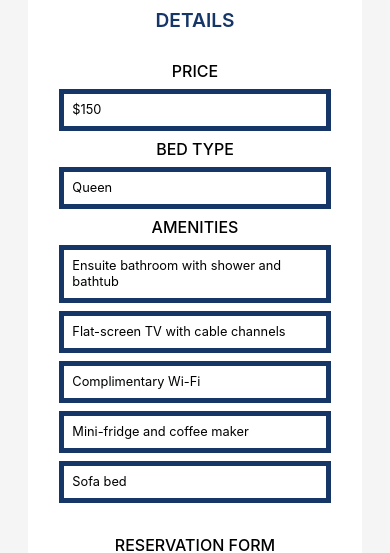
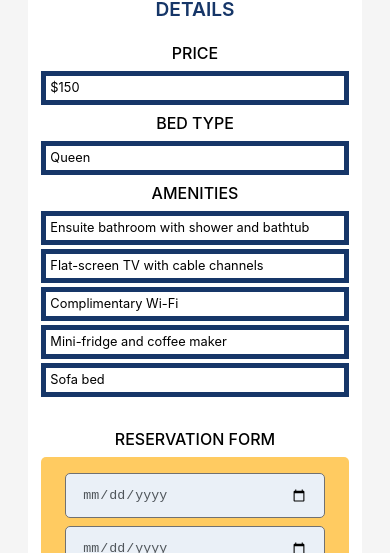
Before and after one commit to dLuxKid/hotelApp, a React (Vite) app: page /rooms/1 in a window 390 px wide. Shown: the part 585-1138 px from the top of the page. Built offline with nearby package versions, Linux system fonts and the light colour scheme; no server answers; sample sign-in values are in the browser's storage.

Commit message:
maintenance

```diff
--- a/src/styles/aboutRooms.css
+++ b/src/styles/aboutRooms.css
@@ -43,7 +43,6 @@
   background: #fff;
   padding: 2rem;
   border-radius: 5px;
-  padding: 1rem;
 }
 
 .aboutSuite h1 {
@@ -70,3 +69,18 @@
   color: #000;
   margin: 0.5rem 0;
 }
+
+@media screen and (max-width: 660px) {
+  .amenities {
+    padding: 2.5%;
+  }
+
+  .amenities p {
+    padding: 0.25rem;
+    margin: 0.25rem 0;
+  }
+
+  .aboutSuite {
+    padding: 1.5%;
+  }
+}
--- a/src/styles/bookings.css
+++ b/src/styles/bookings.css
@@ -108,3 +108,19 @@
 .paymentSection button:hover {
   transform: scale(1.05);
 }
+
+@media screen and (max-width: 660px) {
+  .bookedCardContainer {
+    flex-direction: column;
+    gap: 1rem;
+  }
+
+  .bookedImageContainer {
+    width: 100%;
+    max-height: 40vh;
+  }
+
+  .bookedSuiteInformation {
+    width: 100%;
+  }
+}
```
